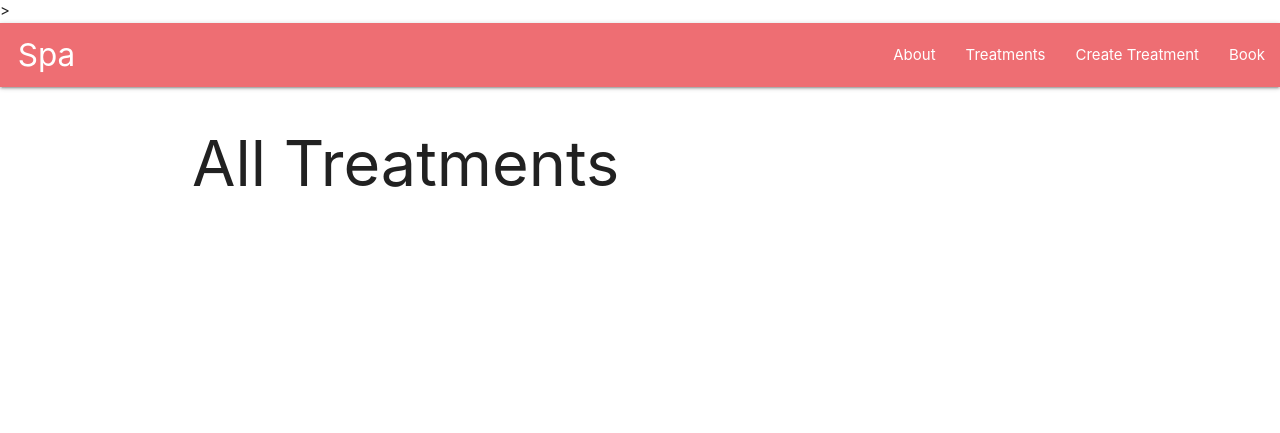
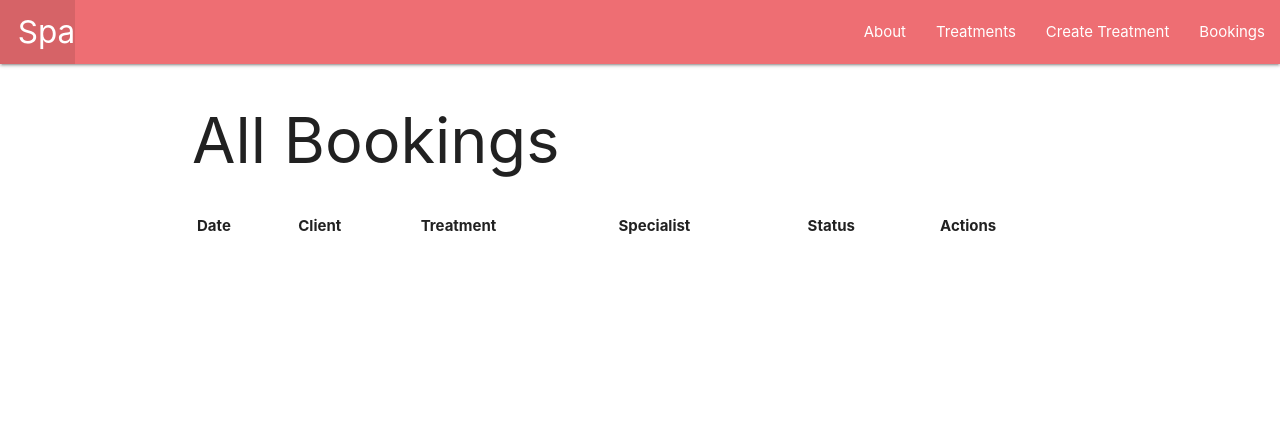
Before and after one commit to HeshamShaarawy/SPA, a Django app: page /bookings/ in a window 1280 px wide. Shown: the top 433 px of the page. Run offline with Django 3.2, Linux system fonts and the light colour scheme; data that the repository does not hold is empty.

Commit message:
complete views: index-booking detail-booking; update link to book in treatment detail update navbar

```diff
--- a/main_app/templates/base.html
+++ b/main_app/templates/base.html
@@ -12,19 +12,24 @@
   <script src="https://cdnjs.cloudflare.com/ajax/libs/materialize/1.0.0/js/materialize.min.js"></script>
 </head>
 <body>
->
-  <header class="navbar-fixed">
 
+  <header class="navbar">
+    <ul id="dropdown1" class="dropdown-content">
+      <li><a href="#!">one</a></li>
+      <li><a href="#!">two</a></li>
+      <li class="divider"></li>
+      <li><a href="#!">three</a></li>
+    </ul>
     <nav>
       <div class="nav-wrapper">
         <ul>
           <li><a href="/" class="left brand-logo">&nbsp;&nbsp;Spa</a></li>
         </ul>
-        <ul class="right">
+        <ul class="right hide-on-med-and-down">
           <li><a href="{% url 'about' %}">About</a></li>
           <li><a href="{% url 'treatments_index' %}">Treatments</a></li>
           <li><a href="{% url 'treatments_create' %}">Create Treatment</a></li>
-          <li><a href="{% url 'bookings_create'%}">Book</a></li>
+          <li><a href="{% url 'bookings_index' %}">Bookings</a></li>
           {% comment %} {% if user.is_authenticated %}
 
 
@@ -34,7 +39,7 @@
         </ul>
       </div>
     </nav>
-  </header>
+   </header>
   <main class="container">
     {% block content %}
     {% endblock %}
@@ -43,5 +48,4 @@
     <div class="right">All Rights Reserved, &copy; SPA by Hesham Shaarawy, Olga Osipchuk, Svitlana Karahayeva &nbsp;</div>
   </footer>
 </body>
-
 </html>
--- a/main_app/templates/bookings/index.html
+++ b/main_app/templates/bookings/index.html
@@ -1,9 +1,33 @@
 {% extends 'base.html' %}
 {% block content %}
-<h1>All Treatments</h1>
+<h1>All Bookings</h1>
 
-{% for treatment in treatments %}
-  <h1>All bookings are here </h1>
-  {% endfor %}
+<table class="striped">
+  <thead>
+    <tr><th>Date</th>
+        <th>Client</th>
+        <th>Treatment</th>
+        <th>Specialist</th>
+        <th>Status</th>
+        <th>Actions</th>
+
+    </tr>
+  </thead>
+  <tbody>
+    {% for booking in bookings %}
+      <tr>
+        <td>{{booking.date}}</td>
+        <td>{{booking.client}}</td>
+        <td>{{booking.get_treatment_display}}</td>
+        <td>{{booking.get_specialist_display}}</td>
+        <td>{{booking.get_status_display}}</td>
+        <td>
+          <a href="{% url 'bookings_detail' booking.id %}">Details</a>
+        </td>
+      </tr>
+    {% endfor %}
+  </tbody>
+</table>
+
 
 {% endblock %}
--- a/main_app/templates/treatments/detail.html
+++ b/main_app/templates/treatments/detail.html
@@ -17,7 +17,7 @@
         </div>
         <div class="card-action">
           <div class="card-action">
-            <a href=""class="white-text btn">Book</a>
+            <a href="{% url 'bookings_create' %}"class="white-text btn">Book</a>
             <a class="white-text btn orange light-4" href="{% url 'treatments_update' treatment.id %}">Update</a>
             <a class="white-text btn red light-4" href="{% url 'treatments_delete' treatment.id %}">Delete</a>
           </div>
--- a/main_app/urls.py
+++ b/main_app/urls.py
@@ -3,28 +3,28 @@
 
 
 urlpatterns = [
-    path('', views.home, name='home'),
-    path('about/', views.about, name='about'),
-    path('treatments/', views.treatments_index, name='treatments_index'),
-    path('treatments/<int:treatment_id>/',
-         views.treatments_detail, name='treatments_detail'),
-    path('', views.home, name='home'),
-    path('about/', views.about, name='about'),
-    path('treatments/', views.treatments_index, name='treatments_index'),
-    path('treatments/<int:treatment_id>/',
-         views.treatments_detail, name='treatments_detail'),
-    path('treatments/create/', views.TreatmentCreate.as_view(),
-         name='treatments_create'),
-    path('treatments/<int:pk>/update/',
-         views.TreatmentUpdate.as_view(), name='treatments_update'),
-    path('treatments/<int:pk>/delete/',
-         views.TreatmentDelete.as_view(), name='treatments_delete'),
-    path('bookings/', views.bookings_index, name='bookings_index'),
-    path('bookings/<int:booking_id>/',
-         views.bookings_detail, name='bookings_detail'),
-    path('bookings/create/', views.BookingCreate.as_view(), name='bookings_create'),
-    # path('bookings/<int:pk>/update/', views.BookingUpdate.as_view(), name='bookings_update'),
-    path('bookings/<int:pk>/delete/',
-         views.BookingDelete.as_view(), name='bookings_delete'),
+     path('', views.home, name='home'),
+     path('about/', views.about, name='about'),
+     path('treatments/', views.treatments_index, name='treatments_index'),
+     path('treatments/<int:treatment_id>/',
+          views.treatments_detail, name='treatments_detail'),
+     path('', views.home, name='home'),
+     path('about/', views.about, name='about'),
+     path('treatments/', views.treatments_index, name='treatments_index'),
+     path('treatments/<int:treatment_id>/',
+          views.treatments_detail, name='treatments_detail'),
+     path('treatments/create/', views.TreatmentCreate.as_view(),
+          name='treatments_create'),
+     path('treatments/<int:pk>/update/',
+          views.TreatmentUpdate.as_view(), name='treatments_update'),
+     path('treatments/<int:pk>/delete/',
+          views.TreatmentDelete.as_view(), name='treatments_delete'),
+     path('bookings/', views.bookings_index, name='bookings_index'),
+     path('bookings/<int:booking_id>/',
+          views.bookings_detail, name='bookings_detail'),
+     path('bookings/create/', views.BookingCreate.as_view(), name='bookings_create'),
+     path('bookings/<int:pk>/update/', views.BookingUpdate.as_view(), name='bookings_update'),
+     path('bookings/<int:pk>/delete/',
+          views.BookingDelete.as_view(), name='bookings_delete'),
 
 ]
--- a/main_app/views.py
+++ b/main_app/views.py
@@ -60,7 +60,7 @@
     # success_url = '/bookings/'
 
 
-class Bookingupdate(UpdateView):
+class BookingUpdate(UpdateView):
     model = Booking
     fields = '__all__'
 
```
Also changed, not shown: main_app/templates/bookings/detail.html (+26 -1 lines), tickets..md (added, +12 -0 lines).
